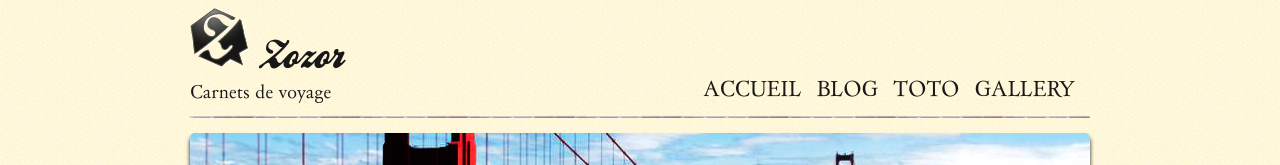
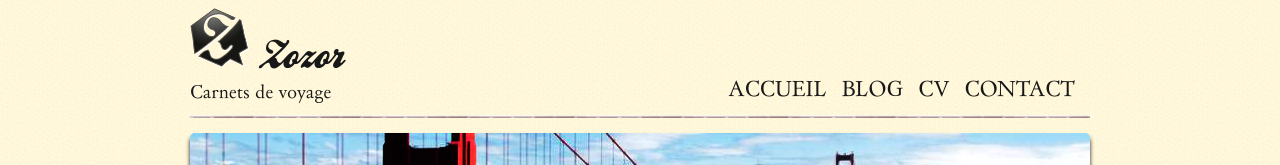
Before and after one commit to ThomasEcalle/test_git, a plain HTML site: page tp/index.html in a window 1280 px wide. Shown: the top 165 px of the page. Drawn offline with Linux system fonts and the light colour scheme.

Commit message:
Remove tabs update

```diff
--- a/tp/index.html
+++ b/tp/index.html
@@ -21,8 +21,8 @@
                     <ul>
                         <li><a href="#">Accueil</a></li>
                         <li><a href="#">Blog</a></li>
-                        <li><a href="#">TOTO</a></li>
-                        <li><a href="#">Gallery</a></li>
+                        <li><a href="#">CV</a></li>
+                        <li><a href="#">Contact</a></li>
                     </ul>
                 </nav>
             </header>
```
